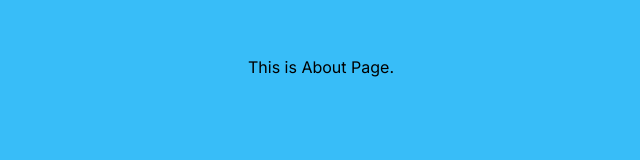
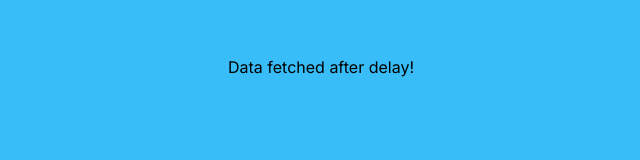
Before and after one commit to spaceofin/nextjs-prac, a Next.js app in the folder nextjs-ts-practice/: page /about in a window 1280 px wide. Shown: the part 229-389 px from the top of the page, without its empty margins (319-959 px from the left). Built offline with nearby package versions, Linux system fonts and the light colour scheme.

Commit message:
[nextjs-ts-practice]feat: add LazyComponent as a client component and implement Suspense

```diff
--- a/nextjs-ts-practice/app/about/page.tsx
+++ b/nextjs-ts-practice/app/about/page.tsx
@@ -1,3 +1,12 @@
+import LazyComponent from "../components/LazyComponent";
+import { Suspense } from "react";
+
 export default function AboutPage() {
-  return <div className="z-10">This is About Page.</div>;
+  return (
+    <div className="z-10">
+      <Suspense fallback={<p>Loading data...</p>}>
+        <LazyComponent />
+      </Suspense>
+    </div>
+  );
 }
--- /dev/null
+++ b/nextjs-ts-practice/app/components/LazyComponent.tsx
@@ -0,0 +1,17 @@
+"use client";
+
+import React from "react";
+
+export default async function LazyComponent() {
+  async function fetchData() {
+    return new Promise<string>((resolve) => {
+      setTimeout(() => {
+        resolve("Data fetched after delay!");
+      }, 3000);
+    });
+  }
+
+  const data = await fetchData();
+
+  return <div>{data}</div>;
+}
--- a/nextjs-ts-practice/app/layout.tsx
+++ b/nextjs-ts-practice/app/layout.tsx
@@ -1,7 +1,7 @@
 import type { Metadata } from "next";
 import { Inter } from "next/font/google";
 import "./globals.css";
-import Background from "./components/background";
+import Background from "./components/Background";
 import Link from "next/link";
 
 const inter = Inter({ subsets: ["latin"] });
```
